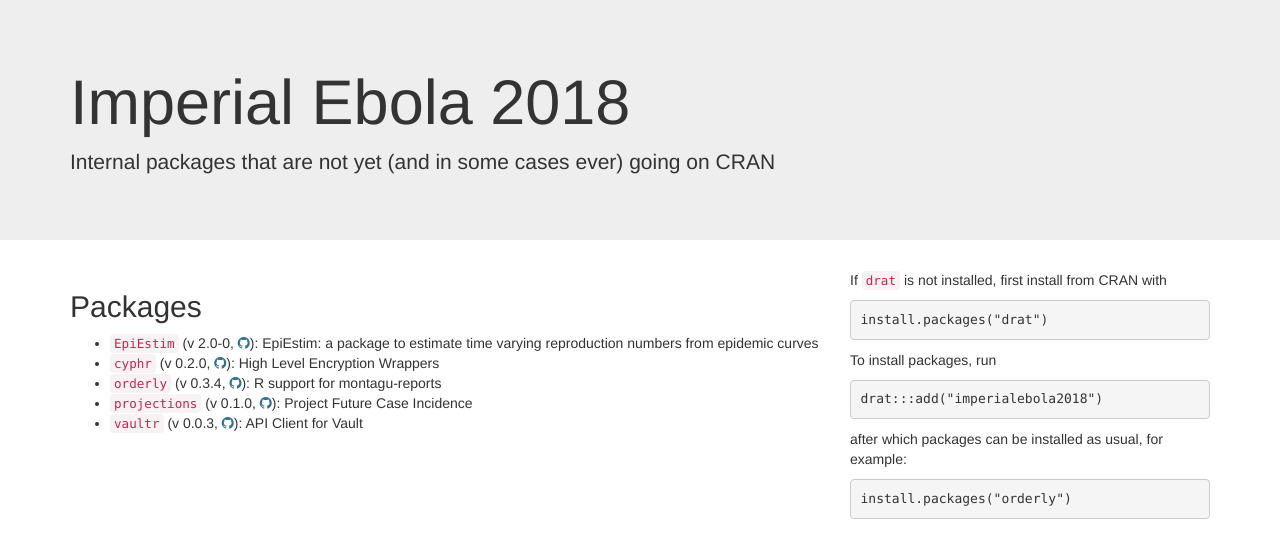
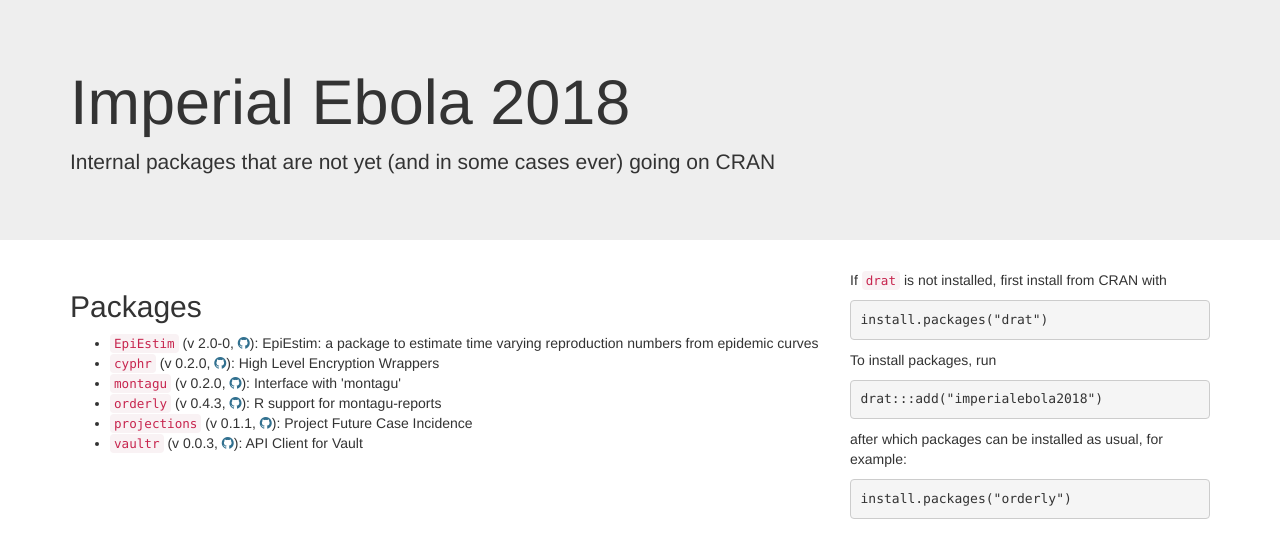
Before and after one commit to imperialebola2018/drat, a plain HTML site: page index.html in a window 1280 px wide. Drawn offline with nearby package versions, Linux system fonts and the light colour scheme.

Commit message:
Update landing page

```diff
--- a/index.html
+++ b/index.html
@@ -29,8 +29,9 @@
 <li><code>EpiEstim</code> (v 2.0-0, <a href="https://github.com/annecori/EpiEstim" class="text-info"><i class="fa fa-github"></i></a>): EpiEstim: a package to estimate time varying reproduction
 numbers from epidemic curves</li>
 <li><code>cyphr</code> (v 0.2.0, <a href="https://github.com/ropensci/cyphr" class="text-info"><i class="fa fa-github"></i></a>): High Level Encryption Wrappers</li>
-<li><code>orderly</code> (v 0.3.4, <a href="https://github.com/vimc/orderly" class="text-info"><i class="fa fa-github"></i></a>): R support for montagu-reports</li>
-<li><code>projections</code> (v 0.1.0, <a href="https://github.com/reconhub/projections" class="text-info"><i class="fa fa-github"></i></a>): Project Future Case Incidence</li>
+<li><code>montagu</code> (v 0.2.0, <a href="https://github.com/vimc/montagu-r" class="text-info"><i class="fa fa-github"></i></a>): Interface with 'montagu'</li>
+<li><code>orderly</code> (v 0.4.3, <a href="https://github.com/vimc/orderly" class="text-info"><i class="fa fa-github"></i></a>): R support for montagu-reports</li>
+<li><code>projections</code> (v 0.1.1, <a href="https://github.com/reconhub/projections" class="text-info"><i class="fa fa-github"></i></a>): Project Future Case Incidence</li>
 <li><code>vaultr</code> (v 0.0.3, <a href="https://github.com/vimc/vaultr" class="text-info"><i class="fa fa-github"></i></a>): API Client for Vault</li>
 </ul>
         </div>
```
